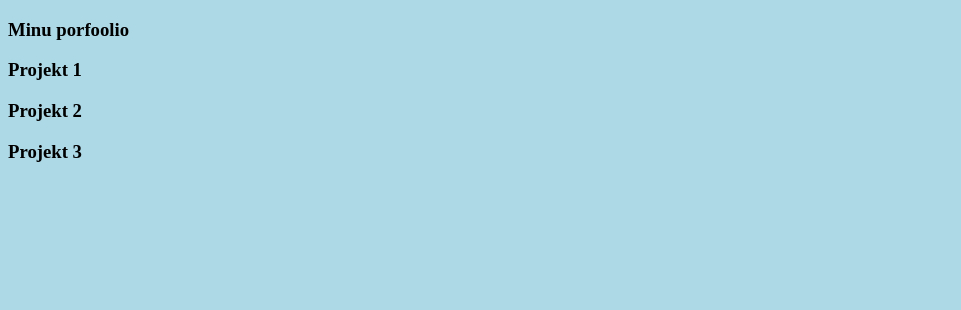
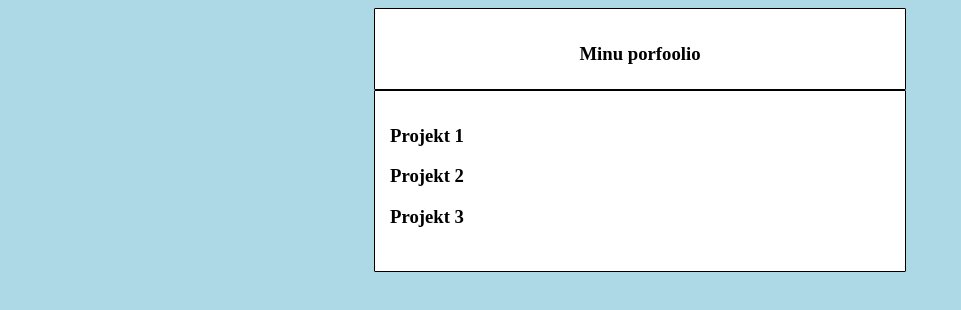
Before and after one commit to AveEst/veebikursus, a plain HTML site: page loeng03/kodutöö03.html in a window 1280 px wide. Shown: the whole page, without its empty margins (0-961 px from the left). Drawn offline with Linux system fonts and the light colour scheme.

Commit message:
uuendused

```diff
--- a/loeng03/kodutöö03.css
+++ b/loeng03/kodutöö03.css
@@ -1,4 +1,4 @@
-#konteiner-1{
+.konteiner-1{
     background-color: white;
     height: 50px;
     width: 500px;
@@ -9,10 +9,9 @@
     border: 1px solid black;
     border-radius: 1px;
 
-
 }
 
-#konteiner-2 {
+.konteiner-2 {
     background-color: white;
     width: 500px;
     height: 150px;
@@ -21,11 +20,7 @@
     padding:15px;
     border: 1px solid black;
     border-radius: 1px;
-    display: flex;
-
-
-
-
+    display:flexbox;
 }
 
 body{
```
